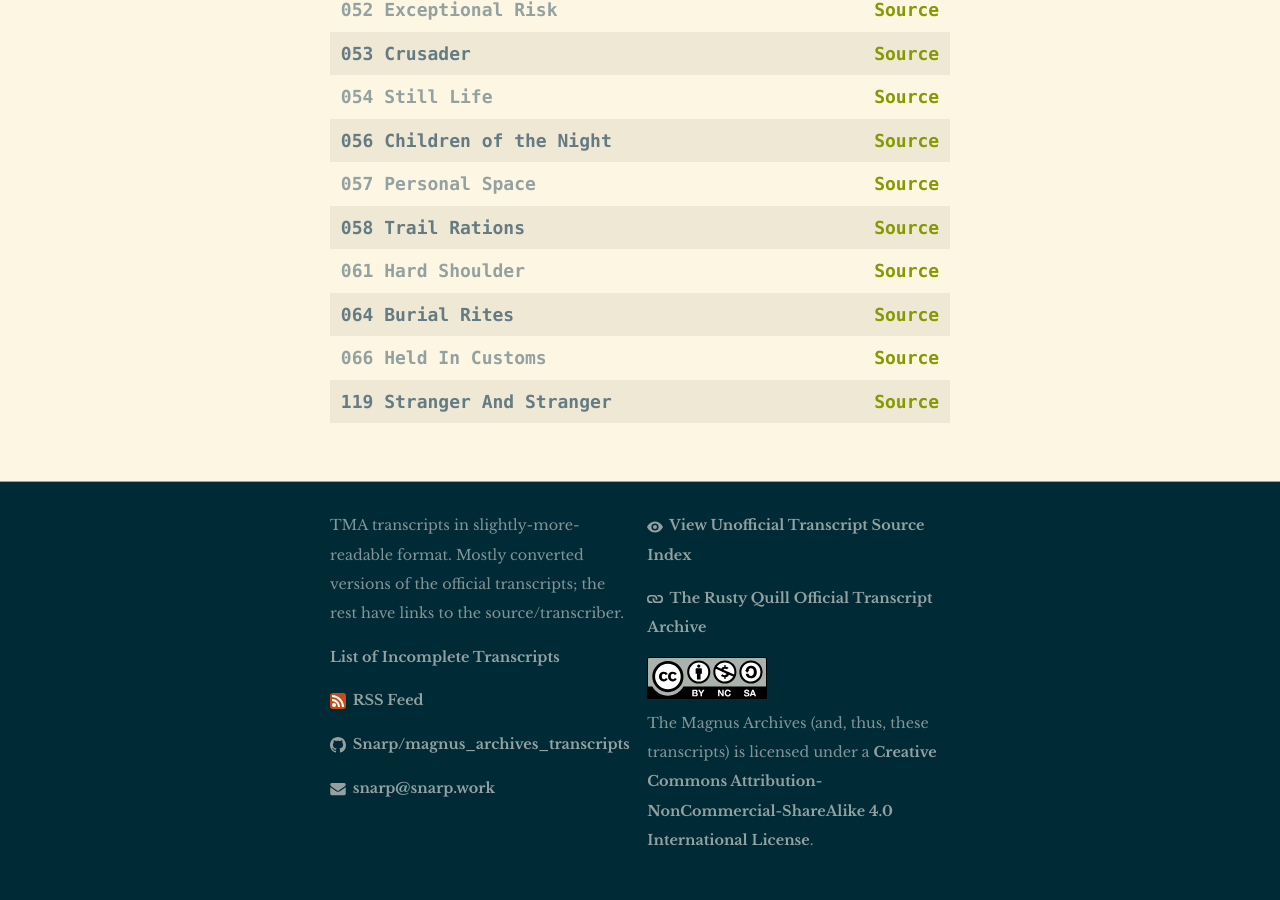
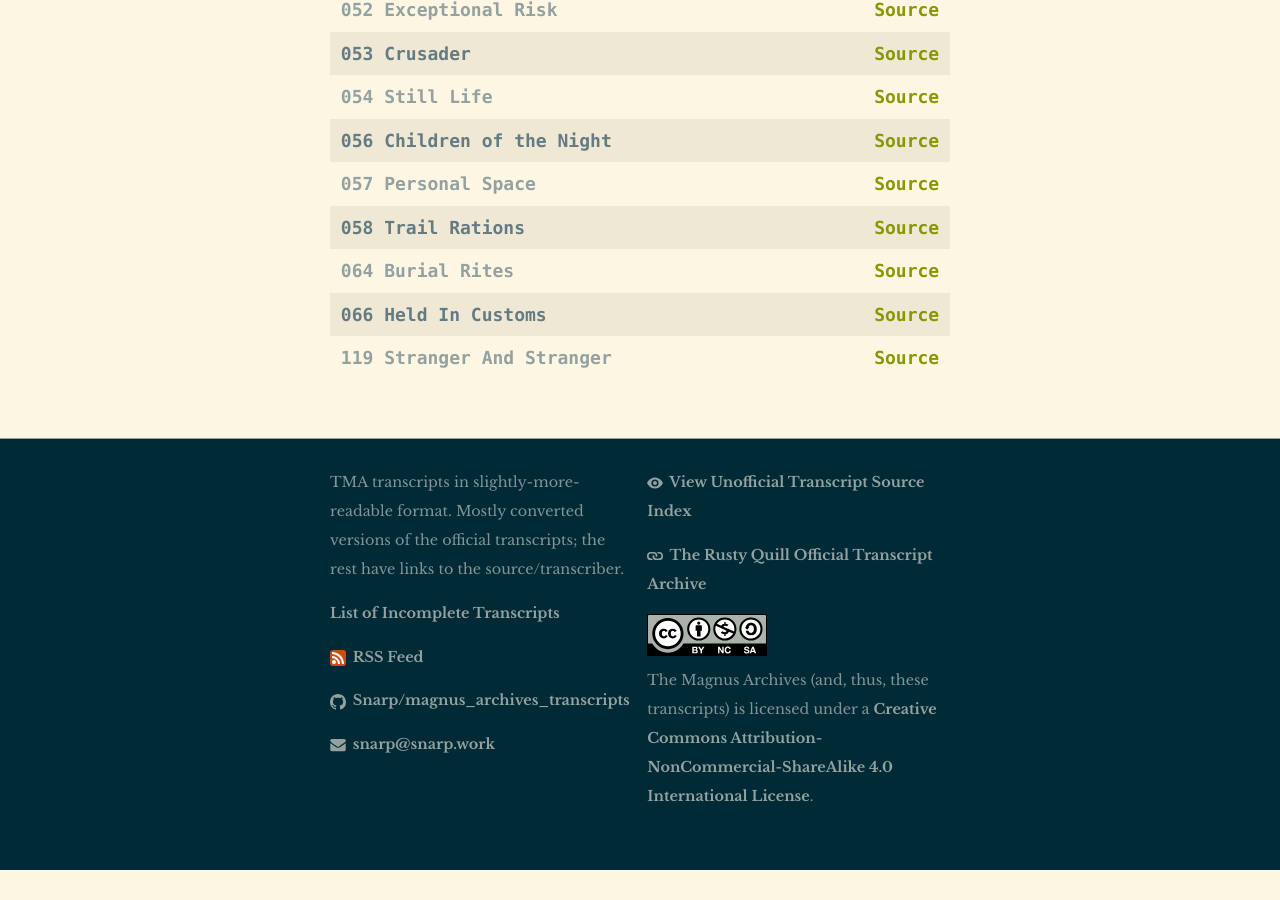
Before and after one commit to Snarp/magnus_archives_transcripts, a Jekyll site: the page built from sources.html, in a window 1280 px wide and 900 px high, scrolled down 2600 px. Built offline with Jekyll 4.4.1, drawn with Linux system fonts in a browser that asks for light colours; some web fonts are replaced; after the commit the page ends 3470 px from its top, so only the background shows below that.

Commit message:
[Savescum auto-commit.]

```diff
--- a/_data/sources.yml
+++ b/_data/sources.yml
@@ -145,9 +145,6 @@
   - number: '058'
     title: Trail Rations
     url: https://www.youtube.com/watch?v=d3rWiOsZeaI
-  - number: '061'
-    title: Hard Shoulder
-    url: https://www.youtube.com/watch?v=FYA_7TV_65w
   - number: '064'
     title: Burial Rites
     url: https://www.youtube.com/watch?v=bt81yVfaRmA
```
